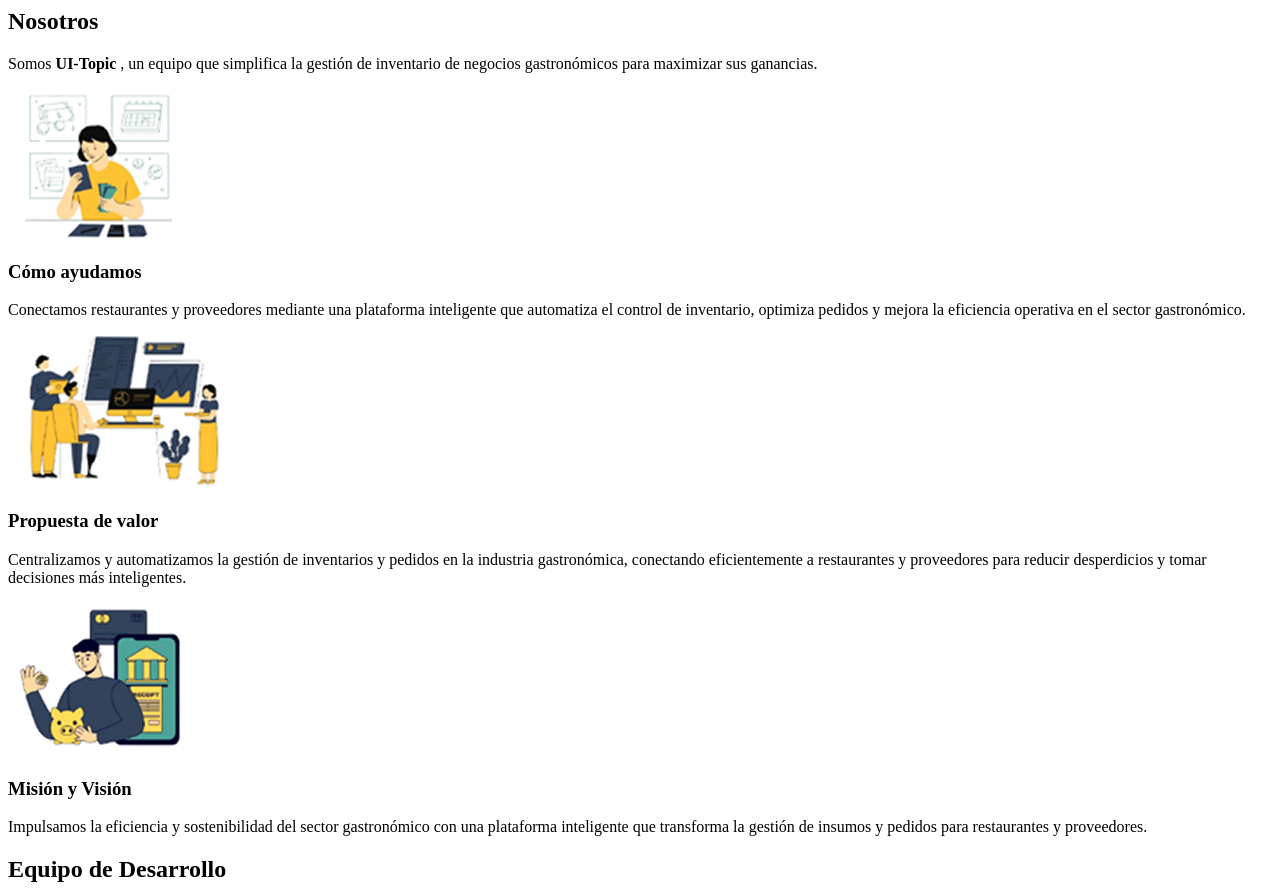
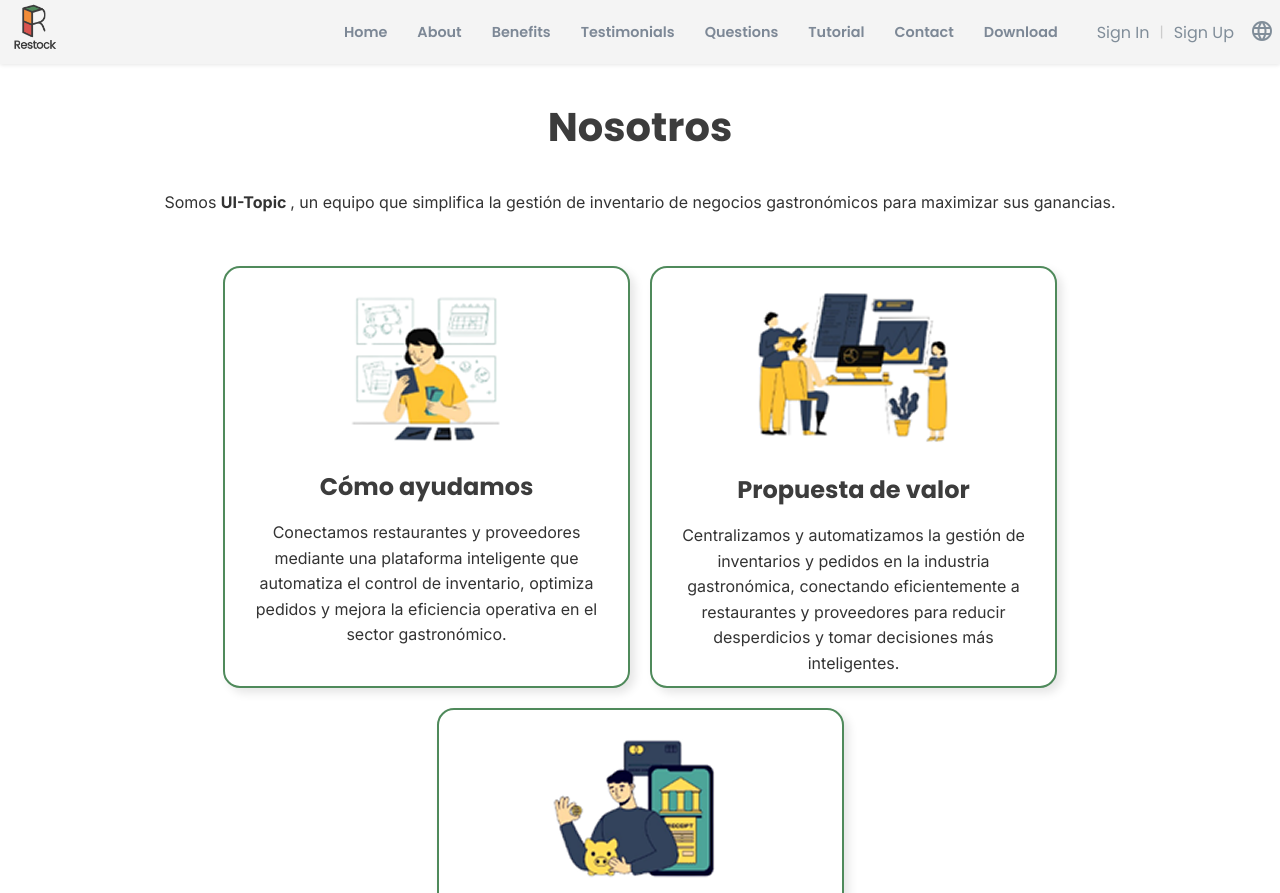
Before and after one commit to Aplicaciones-para-Dispositivos-Moviles/restock-landing-page, a plain HTML site: page index.html in a window 1280 px wide. Shown: the top 893 px of the page. Drawn offline with Linux system fonts and the light colour scheme; a script that the page names is missing; files whose address does not match are found by name.

Commit message:
feat: add responsive menu

```diff
--- a/index.html
+++ b/index.html
@@ -1,4 +1,78 @@
+<!DOCTYPE html>
+<html lang="en">
 
+<head>
+  <meta charset="UTF-8" />
+  <meta name="viewport" content="width=device-width, initial-scale=1.0" />
+  <title>Restock - Optimize your inventory</title>
+  <meta name="description"
+    content="Platform for restaurants that reduces waste and increases profits through intelligent inventory and order management.">
+  <meta name="keywords" content="restaurants, inventory management, orders, automation, suppliers, food tech">
+  <meta name="author" content="UI-Topic Team">
+  <meta name="robots" content="index, follow">
+  <meta name="language" content="en">
+  <meta name="copyright" content="UI-Topic 2025">
+
+  <!-- Tipografías (solo las necesarias) -->
+  <link
+    href="https://fonts.googleapis.com/css2?family=Poppins:ital,wght@0,100;0,200;0,300;0,400;0,500;0,600;0,700;0,800;0,900;1,100;1,200;1,300;1,400;1,500;1,600;1,700;1,800;1,900&display=swap"
+    rel="stylesheet">
+  <link
+    href="https://fonts.googleapis.com/css2?family=Inter:ital,opsz,wght@0,14..32,100..900;1,14..32,100..900&family=Poppins:ital,wght@0,100;0,200;0,300;0,400;0,500;0,600;0,700;0,800;0,900;1,100;1,200;1,300;1,400;1,500;1,600;1,700;1,800;1,900&display=swap"
+    rel="stylesheet">
+  <link rel="stylesheet" href="https://cdnjs.cloudflare.com/ajax/libs/font-awesome/6.4.0/css/all.min.css" />
+  <!-- Ícono -->
+  <link rel="icon" type="image/x-icon" href="favicon.ico" />
+
+  <!-- Íconos Material sin frameworks -->
+  <link href="https://fonts.googleapis.com/icon?family=Material+Icons" rel="stylesheet">
+
+  <!-- Estilos -->
+
+  <link rel="stylesheet" href="assets/styles/styles.css" />
+  <link rel="stylesheet" href="assets/styles/testimonios.css" />
+  <link rel="stylesheet" href="assets/styles/preguntas-frecuentes.css" />
+  <link rel="stylesheet" href="assets/styles/descargar.css" />
+  <link rel="stylesheet" href="assets/styles/benefits.css" />
+  <link rel="stylesheet" href="assets/styles/tutorial.css" />
+  <link rel="stylesheet" href="assets/styles/contacto.css" />
+  <link rel="stylesheet" href="assets/styles/footer.css" />
+
+</head>
+
+<body>
+  <header>
+    <nav class="navbar">
+      <div class="navbar__logo">
+        <img src="assets/img/restock_logo.png" alt="Logo de Restock" />
+      </div>
+      <button class="navbar__toggle" id="navToggle" aria-label="Menú">
+        <span class="material-icons">menu</span>
+      </button>
+      <div class="navbar__menu">
+        <ul class="navbar__links">
+          <li><a href="#home" class="nav-item" data-link="home" data-i18n="navbar.home">Home</a></li>
+          <li><a href="#about-us" class="nav-item" data-link="nosotros" data-i18n="navbar.about">About</a></li>
+          <li><a href="#benefits" class="nav-item" data-link="benefits" data-i18n="navbar.benefits">Benefits</a></li>
+          <li><a href="#testimonies" class="nav-item" data-link="testimonies"
+              data-i18n="navbar.testimonials">Testimonials</a></li>
+          <li><a href="#questions" class="nav-item" data-link="questions" data-i18n="navbar.questions">Questions</a>
+          </li>
+          <li><a href="#tutorial" class="nav-item" data-link="tutorial" data-i18n="navbar.tutorial">Tutorial</a></li>
+          <li><a href="#contacto" class="nav-item" data-link="contacto" data-i18n="navbar.contact">Contact</a></li>
+          <li><a href="#download" class="nav-item" data-link="download" data-i18n="navbar.download">Download</a></li>
+        </ul>
+        <div class="navbar__actions">
+          <a href="https://restock-4292.github.io/UI-Topic-Frontend/sign-in" class="action" data-i18n="navbar.signin">Sign In</a>
+          <span class="divider">|</span>
+          <a href="https://restock-4292.github.io/UI-Topic-Frontend/sign-up" class="action" data-i18n="navbar.signup">Sign Up</a>
+          <button class="lang-btn" id="langBtn" aria-label="Cambiar idioma">
+            <span class="material-icons">language</span>
+
+          </button>
+        </div>
+      </div>
+    </nav>
 
 
 
```
